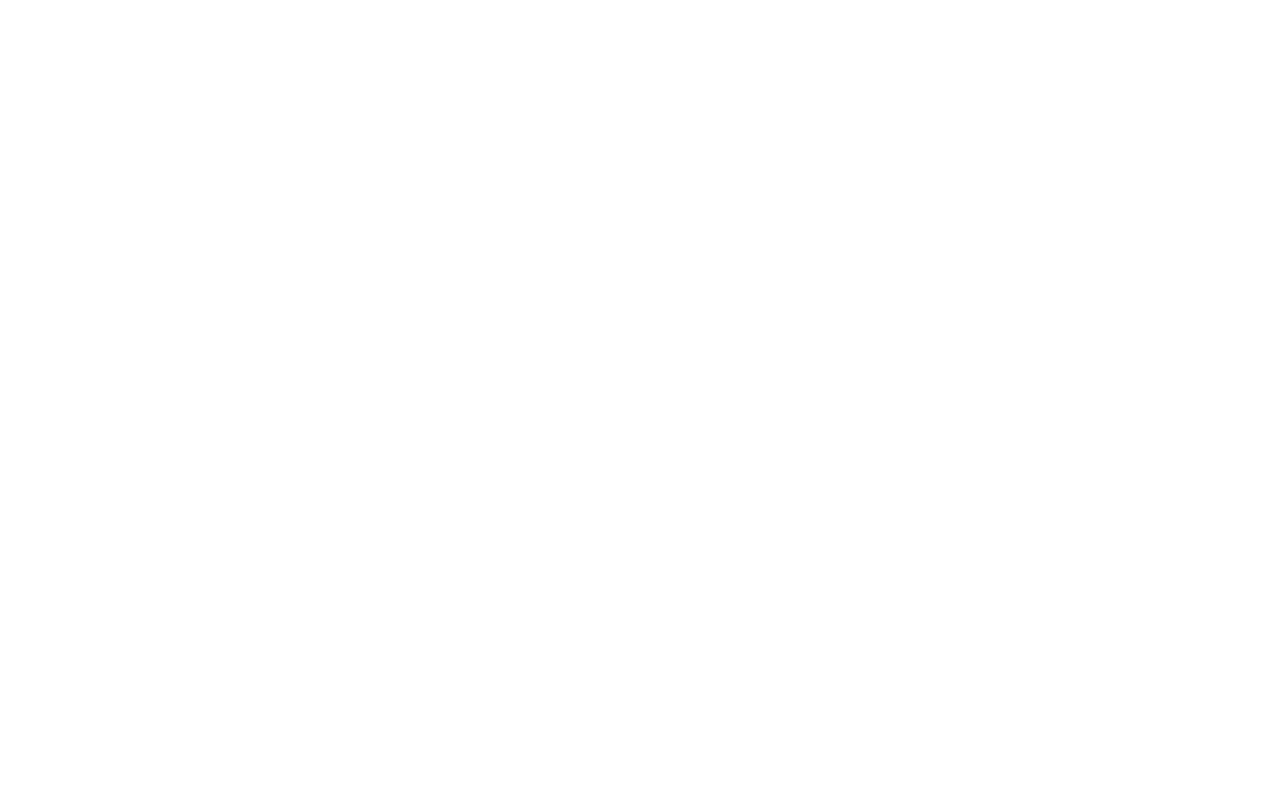
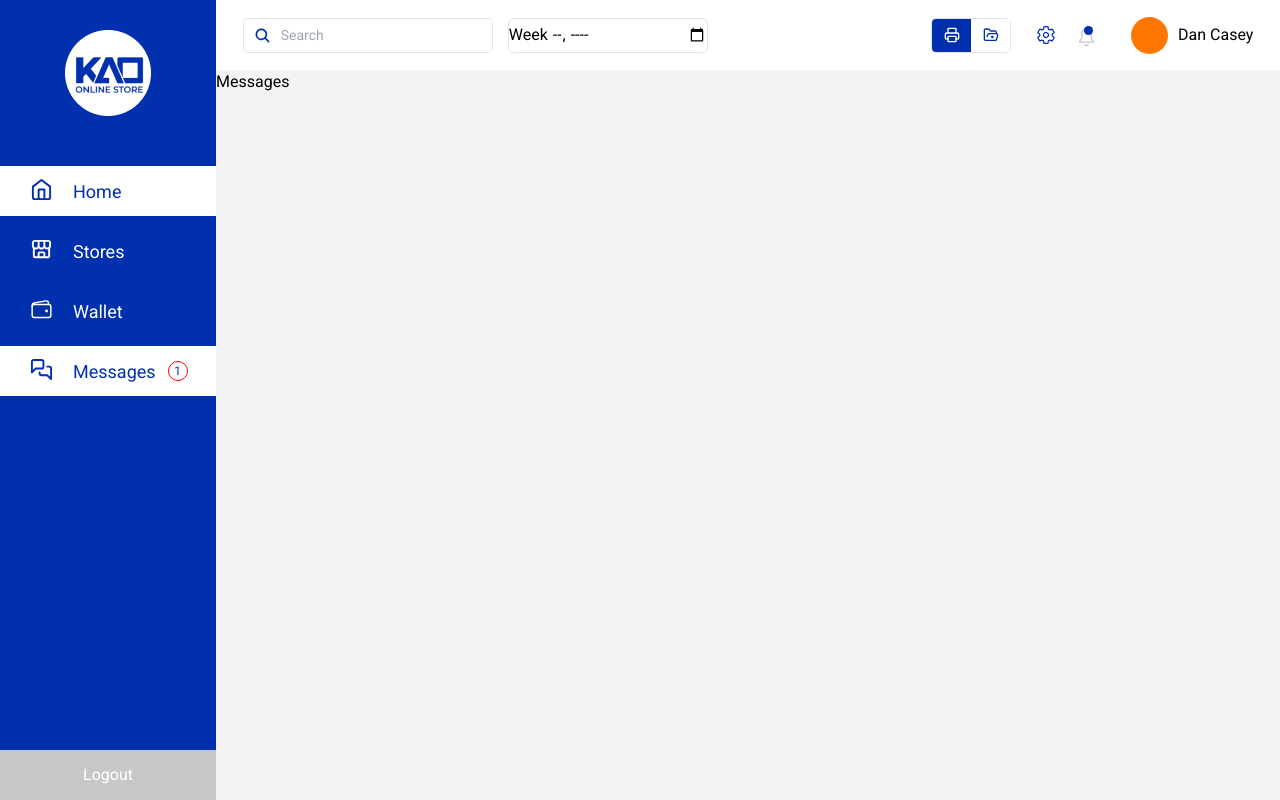
Before and after one commit to Kaostores/Kao_Agent, a React (Create React App) app: page /dashboard/messages in a window 1280 px wide. Before the commit this address had no page. Built offline with nearby package versions, Linux system fonts and the light colour scheme; a web font is replaced by a local one.

Commit message:
settings for project

```diff
--- a/src/components/Static/Sidebar.tsx
+++ b/src/components/Static/Sidebar.tsx
@@ -14,7 +14,7 @@
         <img src={img} alt="" />
       </Imageholder>
 
-      <NavLink to="" style={({ isActive }) => {
+      <NavLink to="/dashboard" style={({ isActive }) => {
         return {
           height: isActive ? "50px" : "50px",
           width: isActive ? "100%" : "100%",
@@ -32,7 +32,7 @@
         </Home>
       </NavLink>
 
-      <NavLink to="" style={({ isActive }) => {
+      <NavLink to="/dashboard/stores" style={({ isActive }) => {
         return {
           height: isActive ? "50px" : "50px",
           width: isActive ? "100%" : "100%",
@@ -50,7 +50,7 @@
         </Home>
       </NavLink>
 
-      <NavLink to="" style={({ isActive }) => {
+      <NavLink to="/dashboard/wallet" style={({ isActive }) => {
         return {
           height: isActive ? "50px" : "50px",
           width: isActive ? "100%" : "100%",
@@ -68,7 +68,7 @@
         </Home>
       </NavLink>
 
-      <NavLink to="" style={({ isActive }) => {
+      <NavLink to="/dashboard/messages" style={({ isActive }) => {
         return {
           height: isActive ? "50px" : "50px",
           width: isActive ? "100%" : "100%",
--- a/src/pages/Dashboard/Dashboardhome.tsx
+++ b/src/pages/Dashboard/Dashboardhome.tsx
@@ -16,6 +16,7 @@
   width: 95%;
   display: flex;
   background-color: yellow;
+  flex-direction: column;
 `
 
 const Container = styled.div`
--- /dev/null
+++ b/src/pages/Dashboard/Messages.tsx
@@ -0,0 +1,9 @@
+import React from 'react'
+
+const Messages = () => {
+  return (
+    <div>Messages</div>
+  )
+}
+
+export default Messages
--- /dev/null
+++ b/src/pages/Dashboard/Stores.tsx
@@ -0,0 +1,9 @@
+import React from 'react'
+
+const Stores = () => {
+  return (
+    <div>Stores</div>
+  )
+}
+
+export default Stores
--- /dev/null
+++ b/src/pages/Dashboard/Wallet.tsx
@@ -0,0 +1,9 @@
+import React from 'react'
+
+const Wallet = () => {
+  return (
+    <div>Wallet</div>
+  )
+}
+
+export default Wallet
```
Also changed, not shown: src/router/routes.tsx (+16 -1 lines).
